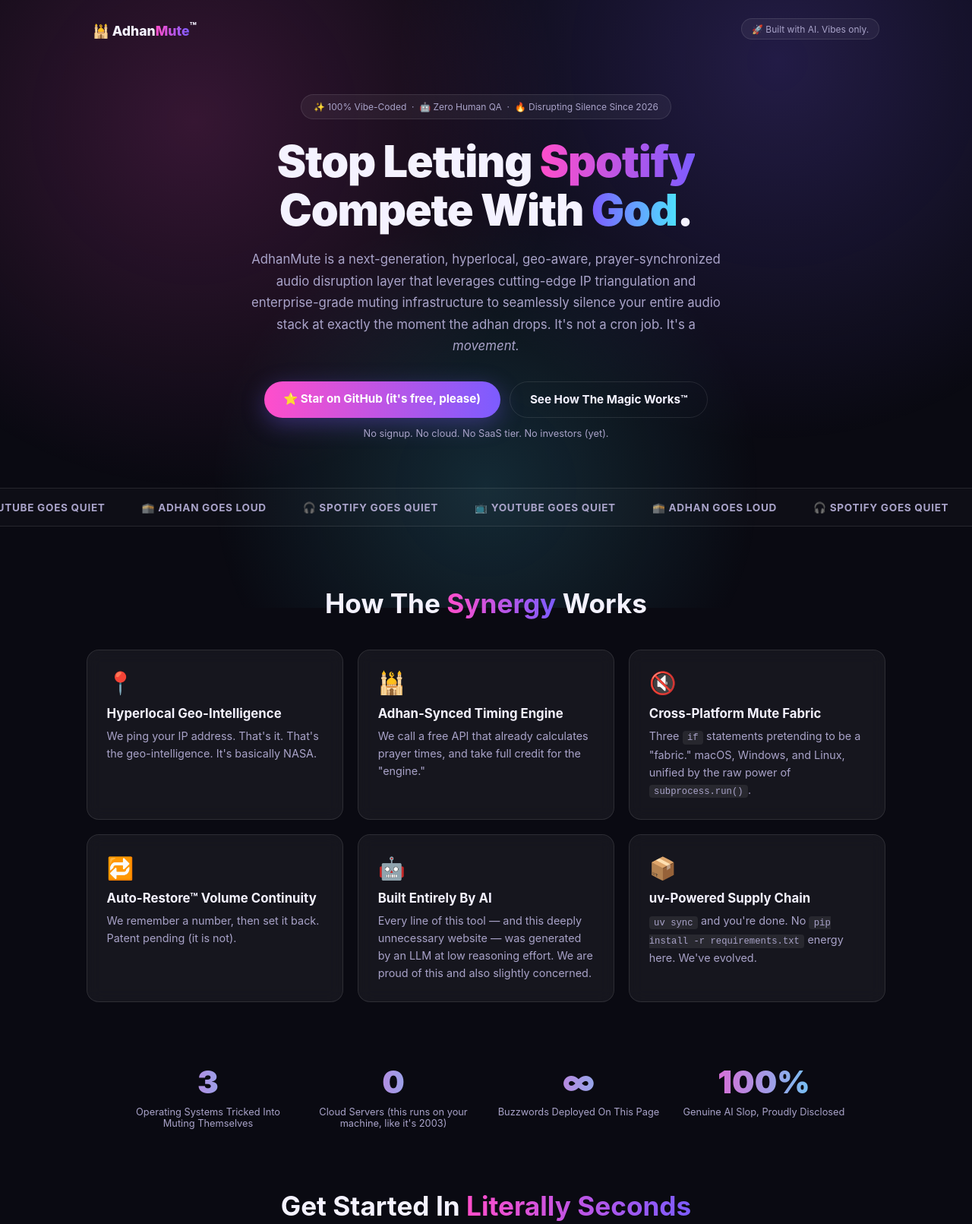
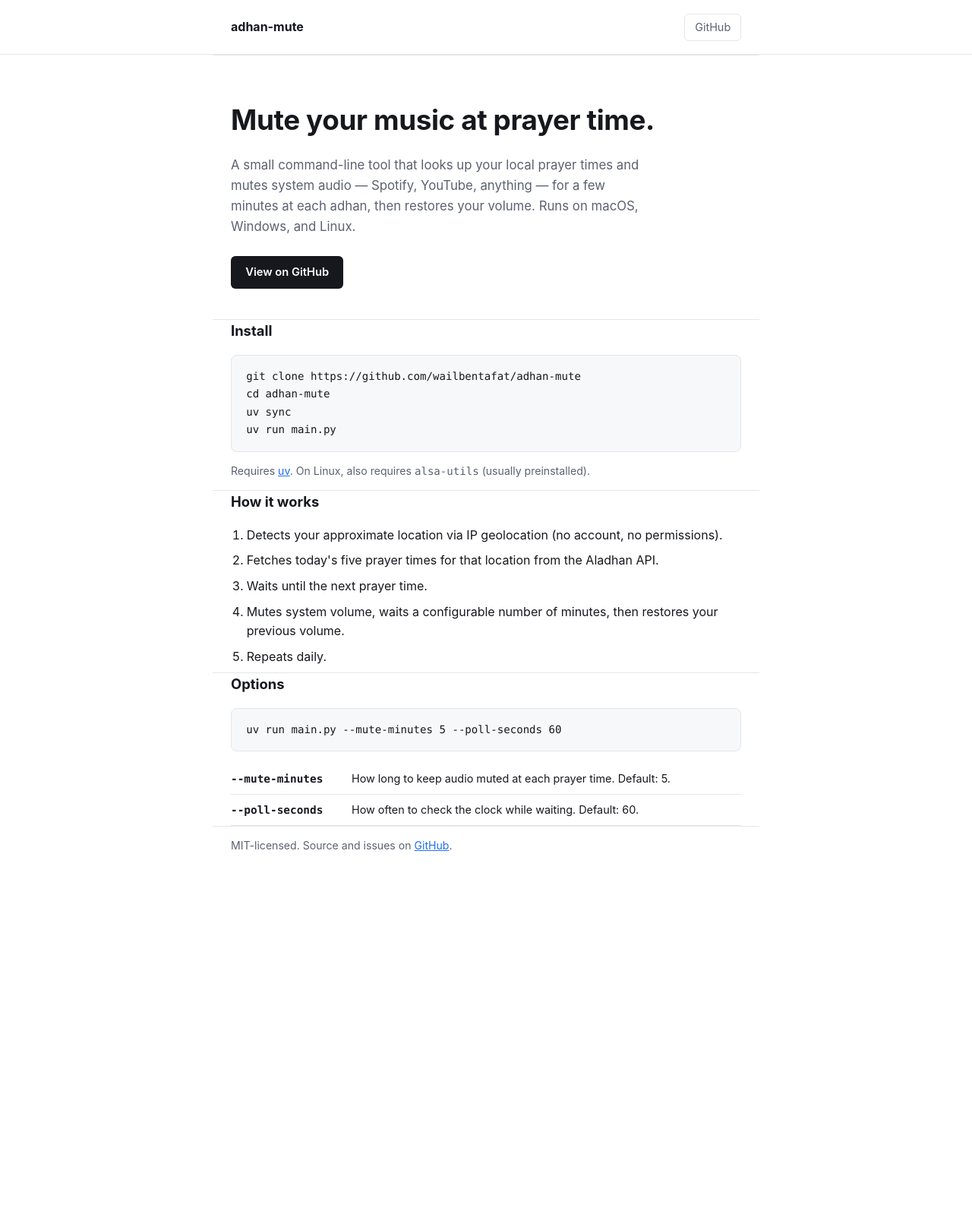
Before and after one commit to Nluthfi20/adhan-mute, an Astro site in the folder site/: page / in a window 1280 px wide. Shown: the top 1611 px of the page at 76% size. After the commit the page ends 1139 px from the top, so only its background shows below. Built offline with nearby package versions, Linux system fonts and the light colour scheme; Astro itself is replaced by a stand-in of ours.

Commit message:
Replace slop landing page with a plain, factual one; deploy to GitHub Pages
Previous site was gradient/marketing-copy filler. Rewritten as a
minimal black-on-white page that states what the tool does, how to
install it, and its options. Adds a GitHub Actions workflow that
builds the Astro site and deploys it to GitHub Pages on push to main.

```diff
--- a/site/astro.config.mjs
+++ b/site/astro.config.mjs
@@ -2,4 +2,7 @@
 import { defineConfig } from 'astro/config';
 
 // https://astro.build/config
-export default defineConfig({});
+export default defineConfig({
+	site: 'https://wailbentafat.github.io',
+	base: '/adhan-mute',
+});
--- a/site/src/pages/index.astro
+++ b/site/src/pages/index.astro
@@ -6,114 +6,80 @@
 		<meta charset="utf-8" />
 		<meta name="viewport" content="width=device-width, initial-scale=1" />
 		<meta name="generator" content={Astro.generator} />
-		<title>AdhanMute™ — Silence the Algorithm. Hear the Adhan. ✨</title>
-		<meta name="description" content="AdhanMute is a revolutionary AI-powered synergy platform that leverages hyperlocal geospatial intelligence to disrupt the audio-industrial complex at prayer time." />
+		<title>adhan-mute</title>
+		<meta name="description" content="A small cross-platform CLI that mutes system audio at each prayer time, based on your location." />
 	</head>
 	<body>
-		<div class="noise"></div>
-
-		<nav>
-			<div class="brand">🕌 Adhan<span>Mute</span><sup>™</sup></div>
-			<div class="pill">🚀 Built with AI. Vibes only.</div>
-		</nav>
-
-		<header class="hero">
-			<div class="badge">✨ 100% Vibe-Coded &nbsp;·&nbsp; 🤖 Zero Human QA &nbsp;·&nbsp; 🔥 Disrupting Silence Since 2026</div>
-			<h1>Stop Letting <span class="grad">Spotify</span> Compete With <span class="grad2">God</span>.</h1>
-			<p class="sub">
-				AdhanMute is a next-generation, hyperlocal, geo-aware, prayer-synchronized audio
-				disruption layer that leverages cutting-edge IP triangulation and enterprise-grade
-				muting infrastructure to seamlessly silence your entire audio stack at exactly the
-				moment the adhan drops. It's not a cron job. It's a <em>movement.</em>
-			</p>
-			<div class="cta-row">
-				<a class="cta" href="https://github.com/wailbentafat/adhan-mute">⭐ Star on GitHub (it's free, please)</a>
-				<a class="cta ghost" href="#how">See How The Magic Works™</a>
+		<header>
+			<div class="wrap">
+				<div class="brand">adhan-mute</div>
+				<a class="gh-link" href="https://github.com/wailbentafat/adhan-mute">GitHub</a>
 			</div>
-			<p class="tiny">No signup. No cloud. No SaaS tier. No investors (yet).</p>
 		</header>
 
-		<section class="marquee">
-			<div class="track">
-				<span>🎧 SPOTIFY GOES QUIET</span>
-				<span>📺 YOUTUBE GOES QUIET</span>
-				<span>🕋 ADHAN GOES LOUD</span>
-				<span>🎧 SPOTIFY GOES QUIET</span>
-				<span>📺 YOUTUBE GOES QUIET</span>
-				<span>🕋 ADHAN GOES LOUD</span>
-				<span>🎧 SPOTIFY GOES QUIET</span>
-				<span>📺 YOUTUBE GOES QUIET</span>
-				<span>🕋 ADHAN GOES LOUD</span>
-			</div>
-		</section>
+		<main>
+			<section class="hero wrap">
+				<h1>Mute your music at prayer time.</h1>
+				<p class="sub">
+					A small command-line tool that looks up your local prayer times and mutes
+					system audio — Spotify, YouTube, anything — for a few minutes at each adhan,
+					then restores your volume. Runs on macOS, Windows, and Linux.
+				</p>
+				<div class="cta-row">
+					<a class="cta" href="https://github.com/wailbentafat/adhan-mute">View on GitHub</a>
+				</div>
+			</section>
 
-		<section class="features" id="how">
-			<h2>How The <span class="grad">Synergy</span> Works</h2>
-			<div class="grid">
-				<div class="card">
-					<div class="icon">📍</div>
-					<h3>Hyperlocal Geo-Intelligence</h3>
-					<p>We ping your IP address. That's it. That's the geo-intelligence. It's basically NASA.</p>
-				</div>
-				<div class="card">
-					<div class="icon">🕌</div>
-					<h3>Adhan-Synced Timing Engine</h3>
-					<p>We call a free API that already calculates prayer times, and take full credit for the "engine."</p>
-				</div>
-				<div class="card">
-					<div class="icon">🔇</div>
-					<h3>Cross-Platform Mute Fabric</h3>
-					<p>Three <code>if</code> statements pretending to be a "fabric." macOS, Windows, and Linux, unified by the raw power of <code>subprocess.run()</code>.</p>
-				</div>
-				<div class="card">
-					<div class="icon">🔁</div>
-					<h3>Auto-Restore™ Volume Continuity</h3>
-					<p>We remember a number, then set it back. Patent pending (it is not).</p>
-				</div>
-				<div class="card">
-					<div class="icon">🤖</div>
-					<h3>Built Entirely By AI</h3>
-					<p>Every line of this tool — and this deeply unnecessary website — was generated by an LLM at low reasoning effort. We are proud of this and also slightly concerned.</p>
-				</div>
-				<div class="card">
-					<div class="icon">📦</div>
-					<h3>uv-Powered Supply Chain</h3>
-					<p><code>uv sync</code> and you're done. No <code>pip install -r requirements.txt</code> energy here. We've evolved.</p>
-				</div>
-			</div>
-		</section>
-
-		<section class="stats">
-			<div class="stat"><div class="num">3</div><div class="label">Operating Systems Tricked Into Muting Themselves</div></div>
-			<div class="stat"><div class="num">0</div><div class="label">Cloud Servers (this runs on your machine, like it's 2003)</div></div>
-			<div class="stat"><div class="num">∞</div><div class="label">Buzzwords Deployed On This Page</div></div>
-			<div class="stat"><div class="num">100%</div><div class="label">Genuine AI Slop, Proudly Disclosed</div></div>
-		</section>
-
-		<section class="install">
-			<h2>Get Started In <span class="grad">Literally Seconds</span></h2>
-			<pre><code>git clone https://github.com/wailbentafat/adhan-mute
+			<section class="wrap install">
+				<h2>Install</h2>
+				<pre><code>git clone https://github.com/wailbentafat/adhan-mute
 cd adhan-mute
 uv sync
 uv run main.py</code></pre>
-			<p class="tiny">That's the whole pitch deck.</p>
-		</section>
+				<p class="note">Requires <a href="https://docs.astral.sh/uv/">uv</a>. On Linux, also requires <code>alsa-utils</code> (usually preinstalled).</p>
+			</section>
 
-		<footer>
-			<p>🤖 This tool and this website were built by AI. This sentence was also built by AI. So was this footer. We're not going to stop typing "AI" now that we've started.</p>
-			<p class="tiny">AdhanMute is not affiliated with Spotify, YouTube, NASA, or God. Probably.</p>
+			<section class="wrap features">
+				<h2>How it works</h2>
+				<ol>
+					<li>Detects your approximate location via IP geolocation (no account, no permissions).</li>
+					<li>Fetches today's five prayer times for that location from the Aladhan API.</li>
+					<li>Waits until the next prayer time.</li>
+					<li>Mutes system volume, waits a configurable number of minutes, then restores your previous volume.</li>
+					<li>Repeats daily.</li>
+				</ol>
+			</section>
+
+			<section class="wrap options">
+				<h2>Options</h2>
+				<pre><code>uv run main.py --mute-minutes 5 --poll-seconds 60</code></pre>
+				<table>
+					<tbody>
+						<tr>
+							<td><code>--mute-minutes</code></td>
+							<td>How long to keep audio muted at each prayer time. Default: 5.</td>
+						</tr>
+						<tr>
+							<td><code>--poll-seconds</code></td>
+							<td>How often to check the clock while waiting. Default: 60.</td>
+						</tr>
+					</tbody>
+				</table>
+			</section>
+		</main>
+
+		<footer class="wrap">
+			<p>MIT-licensed. Source and issues on <a href="https://github.com/wailbentafat/adhan-mute">GitHub</a>.</p>
 		</footer>
 
 		<style>
 			:root {
-				--bg: #0a0a12;
-				--fg: #f4f2ff;
-				--muted: #a9a3c9;
-				--card: rgba(255,255,255,0.05);
-				--border: rgba(255,255,255,0.1);
-				--accent1: #ff4ecb;
-				--accent2: #7c5cff;
-				--accent3: #4ee1ff;
+				--bg: #ffffff;
+				--fg: #16181d;
+				--muted: #5b6270;
+				--border: #e4e6ea;
+				--accent: #1f6feb;
+				--code-bg: #f6f8fa;
 			}
 
 			* { box-sizing: border-box; }
@@ -123,260 +89,134 @@ uv run main.py</code></pre>
 				padding: 0;
 				background: var(--bg);
 				color: var(--fg);
-				font-family: -apple-system, BlinkMacSystemFont, "Segoe UI", Inter, sans-serif;
-				overflow-x: hidden;
+				font-family: -apple-system, BlinkMacSystemFont, "Segoe UI", Helvetica, Arial, sans-serif;
+				line-height: 1.6;
 			}
 
-			.noise {
-				position: fixed;
-				inset: 0;
-				pointer-events: none;
-				z-index: 0;
-				background:
-					radial-gradient(circle at 20% 20%, rgba(255,78,203,0.18), transparent 40%),
-					radial-gradient(circle at 80% 10%, rgba(124,92,255,0.22), transparent 40%),
-					radial-gradient(circle at 50% 80%, rgba(78,225,255,0.15), transparent 40%);
+			.wrap {
+				max-width: 720px;
+				margin: 0 auto;
+				padding: 0 1.5rem;
 			}
 
-			nav {
-				position: relative;
-				z-index: 1;
+			header {
+				border-bottom: 1px solid var(--border);
+			}
+			header .wrap {
 				display: flex;
 				justify-content: space-between;
 				align-items: center;
-				padding: 1.5rem 2rem;
-				max-width: 1100px;
-				margin: 0 auto;
+				padding-top: 1.1rem;
+				padding-bottom: 1.1rem;
 			}
-
 			.brand {
-				font-weight: 800;
-				font-size: 1.1rem;
+				font-weight: 700;
+				font-size: 1rem;
 			}
-			.brand span {
-				background: linear-gradient(90deg, var(--accent1), var(--accent2));
-				-webkit-background-clip: text;
-				background-clip: text;
-				color: transparent;
+			.gh-link {
+				color: var(--muted);
+				text-decoration: none;
+				font-size: 0.9rem;
+				border: 1px solid var(--border);
+				padding: 0.35rem 0.8rem;
+				border-radius: 6px;
 			}
-
-			.pill {
-				font-size: 0.75rem;
-				border: 1px solid var(--border);
-				background: var(--card);
-				padding: 0.35rem 0.8rem;
-				border-radius: 999px;
-				color: var(--muted);
+			.gh-link:hover {
+				border-color: var(--accent);
+				color: var(--accent);
 			}
 
 			.hero {
-				position: relative;
-				z-index: 1;
-				max-width: 820px;
-				margin: 3rem auto 4rem;
-				padding: 0 1.5rem;
-				text-align: center;
+				padding: 3.5rem 1.5rem 2.5rem;
 			}
-
-			.badge {
-				display: inline-block;
-				font-size: 0.75rem;
-				color: var(--muted);
-				border: 1px solid var(--border);
-				background: var(--card);
-				padding: 0.5rem 1rem;
-				border-radius: 999px;
-				margin-bottom: 1.5rem;
+			h1 {
+				font-size: clamp(1.7rem, 4vw, 2.3rem);
+				margin: 0 0 1rem;
+				font-weight: 700;
+				letter-spacing: -0.01em;
 			}
-
-			h1 {
-				font-size: clamp(2.2rem, 6vw, 3.6rem);
-				line-height: 1.1;
-				margin: 0 0 1.2rem;
-				font-weight: 900;
-				letter-spacing: -0.02em;
-			}
-
-			.grad {
-				background: linear-gradient(90deg, var(--accent1), var(--accent2));
-				-webkit-background-clip: text;
-				background-clip: text;
-				color: transparent;
-			}
-			.grad2 {
-				background: linear-gradient(90deg, var(--accent2), var(--accent3));
-				-webkit-background-clip: text;
-				background-clip: text;
-				color: transparent;
-			}
-
 			.sub {
 				color: var(--muted);
 				font-size: 1.05rem;
-				line-height: 1.7;
-				max-width: 640px;
-				margin: 0 auto 2rem;
+				max-width: 560px;
+				margin: 0 0 1.6rem;
+			}
+			.cta {
+				display: inline-block;
+				padding: 0.6rem 1.2rem;
+				border-radius: 6px;
+				font-weight: 600;
+				text-decoration: none;
+				font-size: 0.92rem;
+				background: var(--fg);
+				color: var(--bg);
+			}
+			.cta:hover {
+				background: var(--accent);
 			}
 
-			.cta-row {
-				display: flex;
-				gap: 0.8rem;
-				justify-content: center;
-				flex-wrap: wrap;
-				margin-bottom: 0.8rem;
+			section {
+				padding: 2rem 1.5rem;
+				border-top: 1px solid var(--border);
+			}
+			h2 {
+				font-size: 1.15rem;
+				margin: 0 0 1rem;
+				font-weight: 700;
 			}
 
-			.cta {
-				display: inline-block;
-				padding: 0.85rem 1.6rem;
-				border-radius: 999px;
-				font-weight: 700;
-				text-decoration: none;
-				font-size: 0.95rem;
-				background: linear-gradient(90deg, var(--accent1), var(--accent2));
-				color: white;
-				box-shadow: 0 8px 30px rgba(124,92,255,0.35);
+			pre {
+				background: var(--code-bg);
+				border: 1px solid var(--border);
+				border-radius: 8px;
+				padding: 1rem 1.2rem;
+				overflow-x: auto;
+				font-size: 0.88rem;
+				line-height: 1.6;
 			}
-			.cta.ghost {
-				background: transparent;
-				border: 1px solid var(--border);
-				color: var(--fg);
-				box-shadow: none;
+			code {
+				font-family: ui-monospace, SFMono-Regular, Menlo, Consolas, monospace;
+			}
+			.note {
+				color: var(--muted);
+				font-size: 0.88rem;
+				margin-top: 0.8rem;
 			}
 
-			.tiny {
-				font-size: 0.8rem;
-				color: var(--muted);
+			ol {
+				color: var(--fg);
+				padding-left: 1.3rem;
+				margin: 0;
+			}
+			ol li {
+				margin-bottom: 0.5rem;
 			}
 
-			.marquee {
-				position: relative;
-				z-index: 1;
-				overflow: hidden;
-				border-top: 1px solid var(--border);
+			table {
+				border-collapse: collapse;
+				width: 100%;
+				margin-top: 1rem;
+				font-size: 0.9rem;
+			}
+			td {
+				padding: 0.5rem 0.8rem 0.5rem 0;
+				vertical-align: top;
 				border-bottom: 1px solid var(--border);
-				background: rgba(255,255,255,0.02);
-				padding: 0.9rem 0;
+			}
+			td:first-child {
 				white-space: nowrap;
-			}
-			.track {
-				display: inline-flex;
-				gap: 3rem;
-				animation: scroll 18s linear infinite;
-				font-weight: 700;
-				font-size: 0.85rem;
-				color: var(--muted);
-				letter-spacing: 0.05em;
-			}
-			@keyframes scroll {
-				from { transform: translateX(0); }
-				to { transform: translateX(-50%); }
+				font-weight: 600;
 			}
 
-			.features {
-				position: relative;
-				z-index: 1;
-				max-width: 1100px;
-				margin: 5rem auto;
-				padding: 0 1.5rem;
-			}
-			.features h2 {
-				text-align: center;
-				font-size: clamp(1.6rem, 4vw, 2.2rem);
-				margin-bottom: 2.5rem;
-			}
-			.grid {
-				display: grid;
-				grid-template-columns: repeat(auto-fit, minmax(260px, 1fr));
-				gap: 1.2rem;
-			}
-			.card {
-				background: var(--card);
-				border: 1px solid var(--border);
-				border-radius: 16px;
-				padding: 1.6rem;
-				backdrop-filter: blur(10px);
-			}
-			.card .icon {
-				font-size: 1.8rem;
-				margin-bottom: 0.8rem;
-			}
-			.card h3 {
-				margin: 0 0 0.5rem;
-				font-size: 1.05rem;
-			}
-			.card p {
-				color: var(--muted);
-				font-size: 0.9rem;
-				line-height: 1.6;
-				margin: 0;
-			}
-			.card code {
-				background: rgba(255,255,255,0.08);
-				padding: 0.1rem 0.4rem;
-				border-radius: 4px;
-				font-size: 0.85em;
-			}
-
-			.stats {
-				position: relative;
-				z-index: 1;
-				max-width: 1000px;
-				margin: 5rem auto;
-				padding: 0 1.5rem;
-				display: grid;
-				grid-template-columns: repeat(auto-fit, minmax(180px, 1fr));
-				gap: 1.5rem;
-				text-align: center;
-			}
-			.stat .num {
-				font-size: 2.6rem;
-				font-weight: 900;
-				background: linear-gradient(90deg, var(--accent1), var(--accent3));
-				-webkit-background-clip: text;
-				background-clip: text;
-				color: transparent;
-			}
-			.stat .label {
-				color: var(--muted);
-				font-size: 0.8rem;
-				margin-top: 0.4rem;
-			}
-
-			.install {
-				position: relative;
-				z-index: 1;
-				max-width: 700px;
-				margin: 5rem auto;
-				padding: 0 1.5rem;
-				text-align: center;
-			}
-			.install h2 {
-				font-size: clamp(1.6rem, 4vw, 2.2rem);
-				margin-bottom: 1.5rem;
-			}
-			.install pre {
-				text-align: left;
-				background: #0e0e18;
-				border: 1px solid var(--border);
-				border-radius: 12px;
-				padding: 1.2rem 1.4rem;
-				overflow-x: auto;
-				font-size: 0.85rem;
-				line-height: 1.7;
-				color: #baffc9;
+			a {
+				color: var(--accent);
 			}
 
 			footer {
-				position: relative;
-				z-index: 1;
-				max-width: 700px;
-				margin: 0 auto;
-				padding: 2rem 1.5rem 4rem;
-				text-align: center;
+				padding: 2rem 1.5rem 3rem;
 				color: var(--muted);
-				font-size: 0.85rem;
-				line-height: 1.7;
+				font-size: 0.88rem;
+				border-top: 1px solid var(--border);
 			}
 		</style>
 	</body>
```
Also changed, not shown: .github/workflows/deploy-pages.yml (added).
